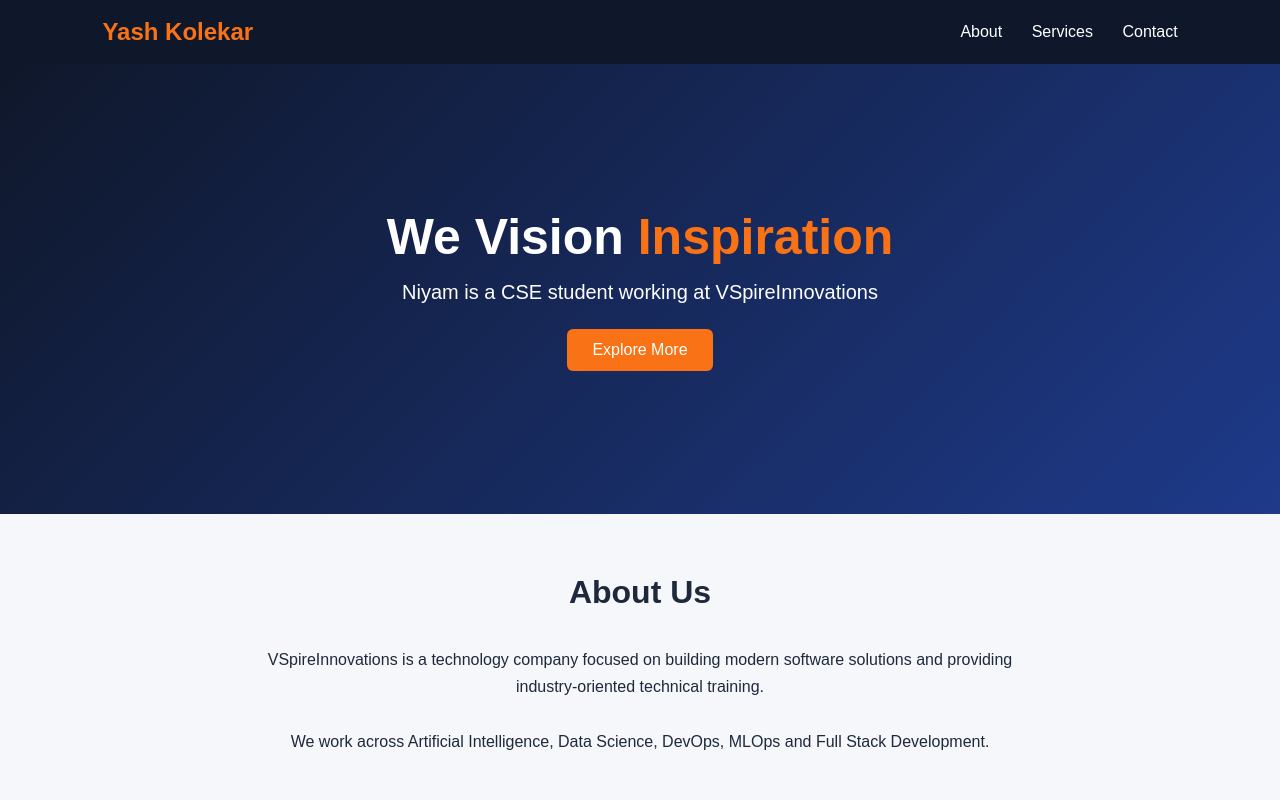
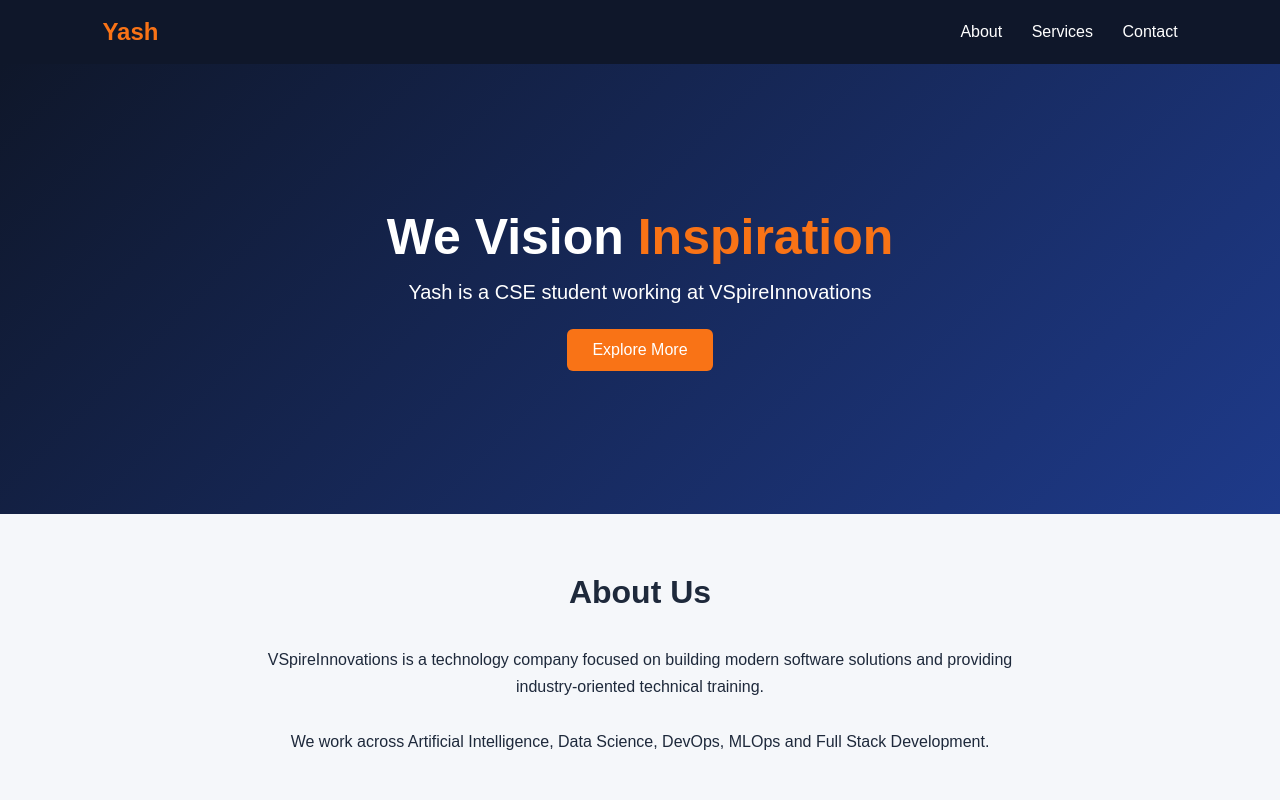
Before and after one commit to yashkolekar1/RIT-project, a plain HTML site: page frontend/index.html in a window 1280 px wide. Shown: the top 800 px of the page. Drawn offline with Linux system fonts and the light colour scheme.

Commit message:
Update navbar and hero section to Yash

```diff
--- a/frontend/index.html
+++ b/frontend/index.html
@@ -165,7 +165,7 @@
 
     <!-- Navbar -->
     <nav>
-        <h2>Yash Kolekar</h2>
+        <h2>Yash</h2>
 
         <div>
             <a href="#about">About</a>
@@ -180,7 +180,7 @@
         <h1>We Vision <span>Inspiration</span></h1>
 
         <p>
-            Niyam is a CSE student working at VSpireInnovations
+            Yash is a CSE student working at VSpireInnovations
         </p>
 
         <button onclick="showMessage()">
```
